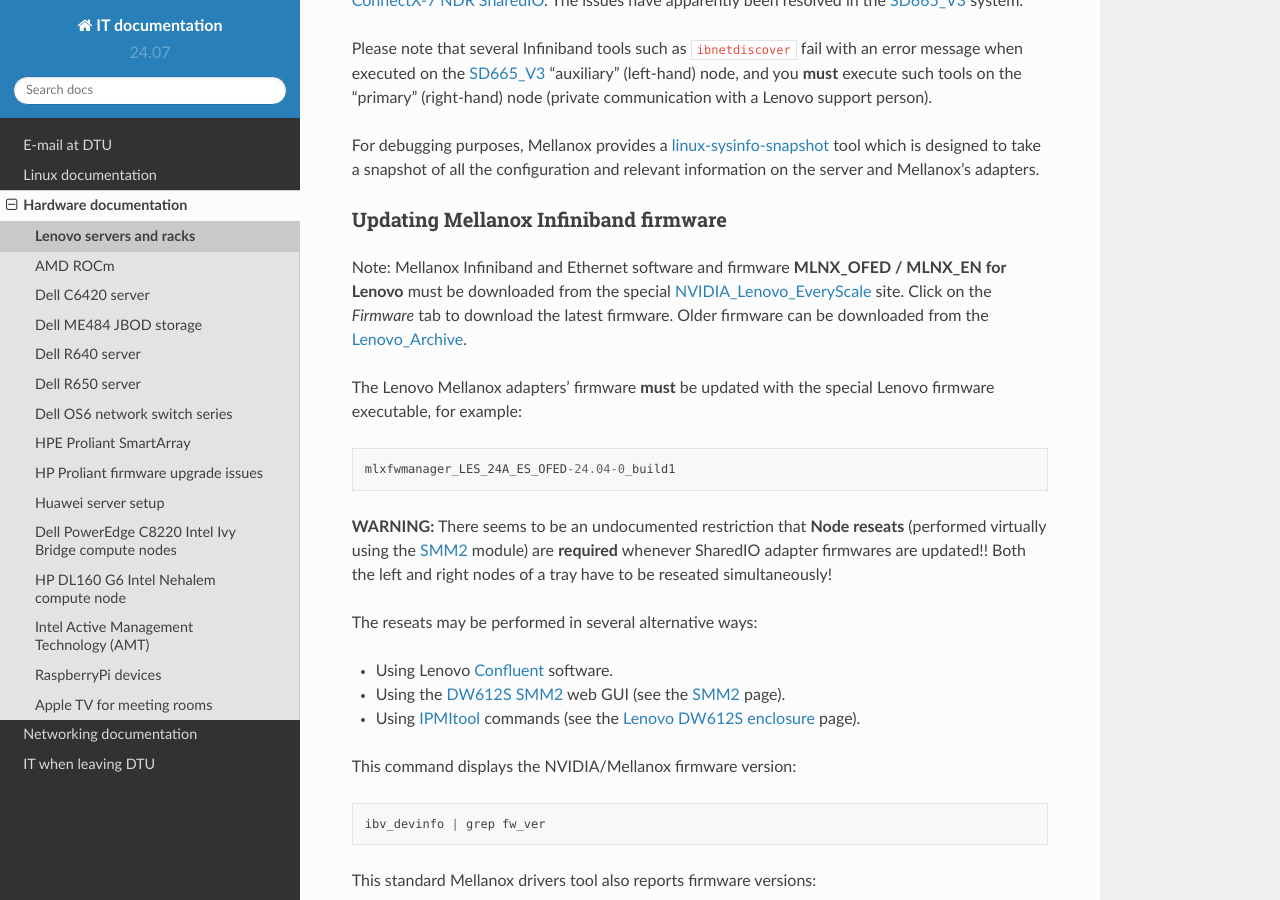
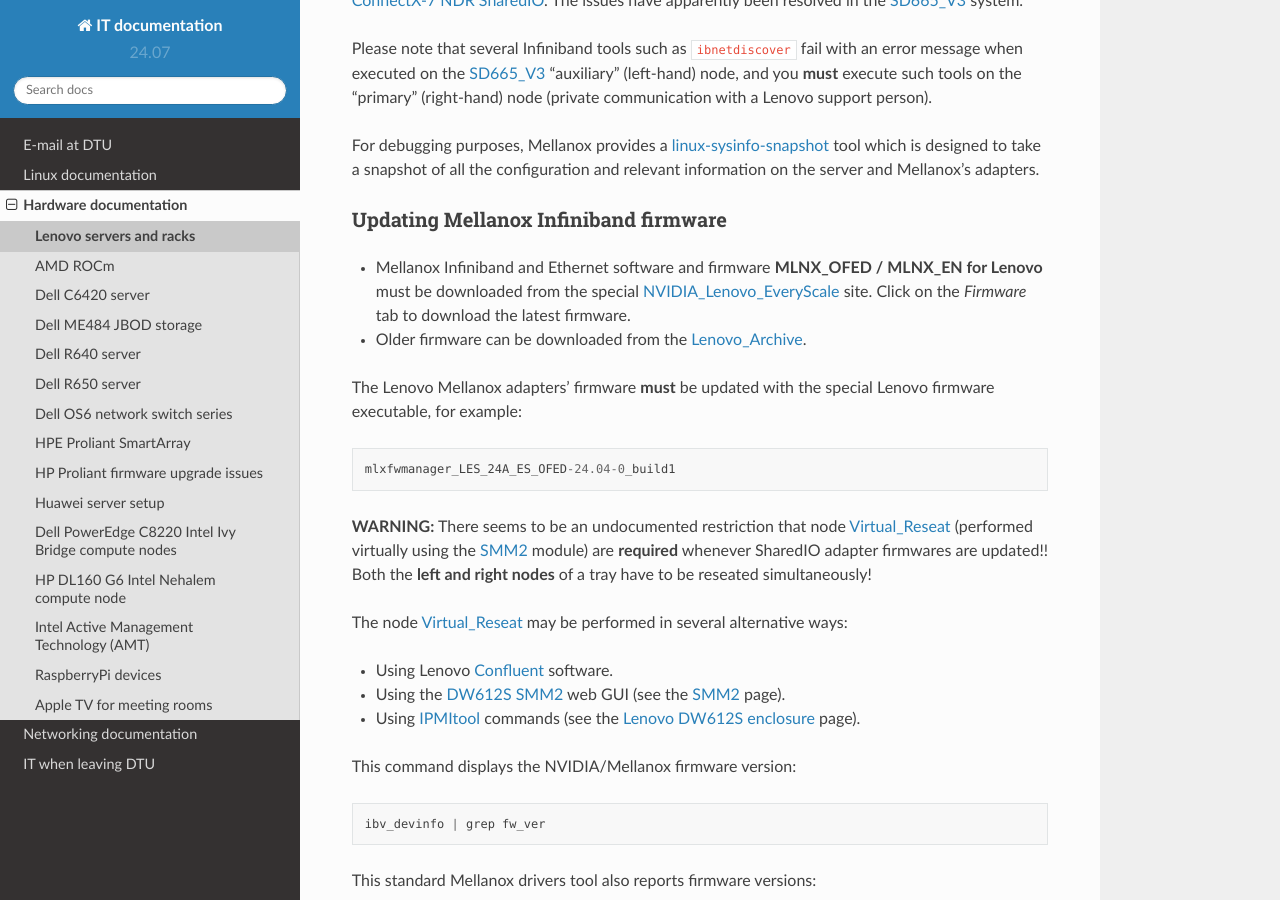
Before and after one commit to OleHolmNielsen/ITwiki, a Sphinx documentation site: the page built from docs/Lenovo_SD665_V3.rst, in a window 1280 px wide and 900 px high, scrolled down 983 px. Built offline with Sphinx 7.4.7 and the Read the Docs theme 2.0.0, drawn with Linux system fonts in a browser that asks for light colours.

Commit message:
Minor edit, link to virtual reseat

```diff
--- a/docs/Lenovo_SD665_V3.rst
+++ b/docs/Lenovo_SD665_V3.rst
@@ -49,20 +49,20 @@
 Updating Mellanox Infiniband firmware
 -----------------------------------------------
 
-Note: Mellanox Infiniband and Ethernet software and firmware **MLNX_OFED / MLNX_EN for Lenovo** must be downloaded from the special NVIDIA_Lenovo_EveryScale_ site.
-Click on the *Firmware* tab to download the latest firmware.
-Older firmware can be downloaded from the Lenovo_Archive_.
+* Mellanox Infiniband and Ethernet software and firmware **MLNX_OFED / MLNX_EN for Lenovo** must be downloaded from the special NVIDIA_Lenovo_EveryScale_ site.
+  Click on the *Firmware* tab to download the latest firmware.
+* Older firmware can be downloaded from the Lenovo_Archive_.
 
 The Lenovo Mellanox adapters' firmware **must** be updated with the special Lenovo firmware executable, for example::
 
   mlxfwmanager_LES_24A_ES_OFED-24.04-0_build1
 
 **WARNING:**
-There seems to be an undocumented restriction that **Node reseats** (performed virtually using the SMM2_ module)
+There seems to be an undocumented restriction that node Virtual_Reseat_ (performed virtually using the SMM2_ module)
 are **required** whenever SharedIO adapter firmwares are updated!!
-Both the left and right nodes of a tray have to be reseated simultaneously!
+Both the **left and right nodes** of a tray have to be reseated simultaneously!
 
-The reseats may be performed in several alternative ways:
+The node Virtual_Reseat_ may be performed in several alternative ways:
 
 * Using Lenovo Confluent_ software.
 * Using the DW612S_ SMM2_ web GUI (see the SMM2_ page).
@@ -85,6 +85,7 @@
 
 .. _OneCLI: https://support.lenovo.com/us/en/solutions/ht116433-lenovo-xclarity-essentials-onecli-onecli
 .. _Confluent: https://hpc.lenovo.com/users/documentation/whatisconfluent.html
+.. _Virtual_Reseat: https://pubs.lenovo.com/mgt_tools_smm2/c_chassis_front_overview
 
 Documentation and software
 ==========================
```
